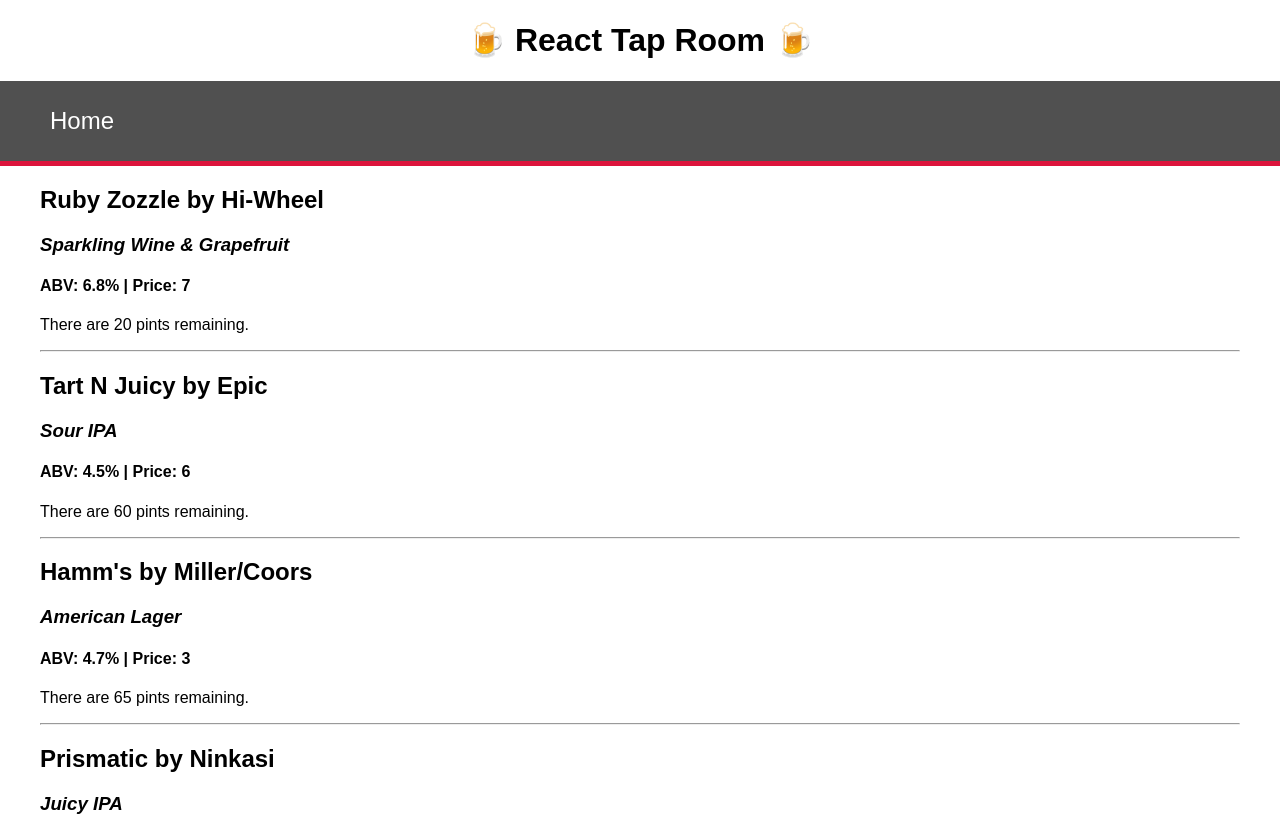
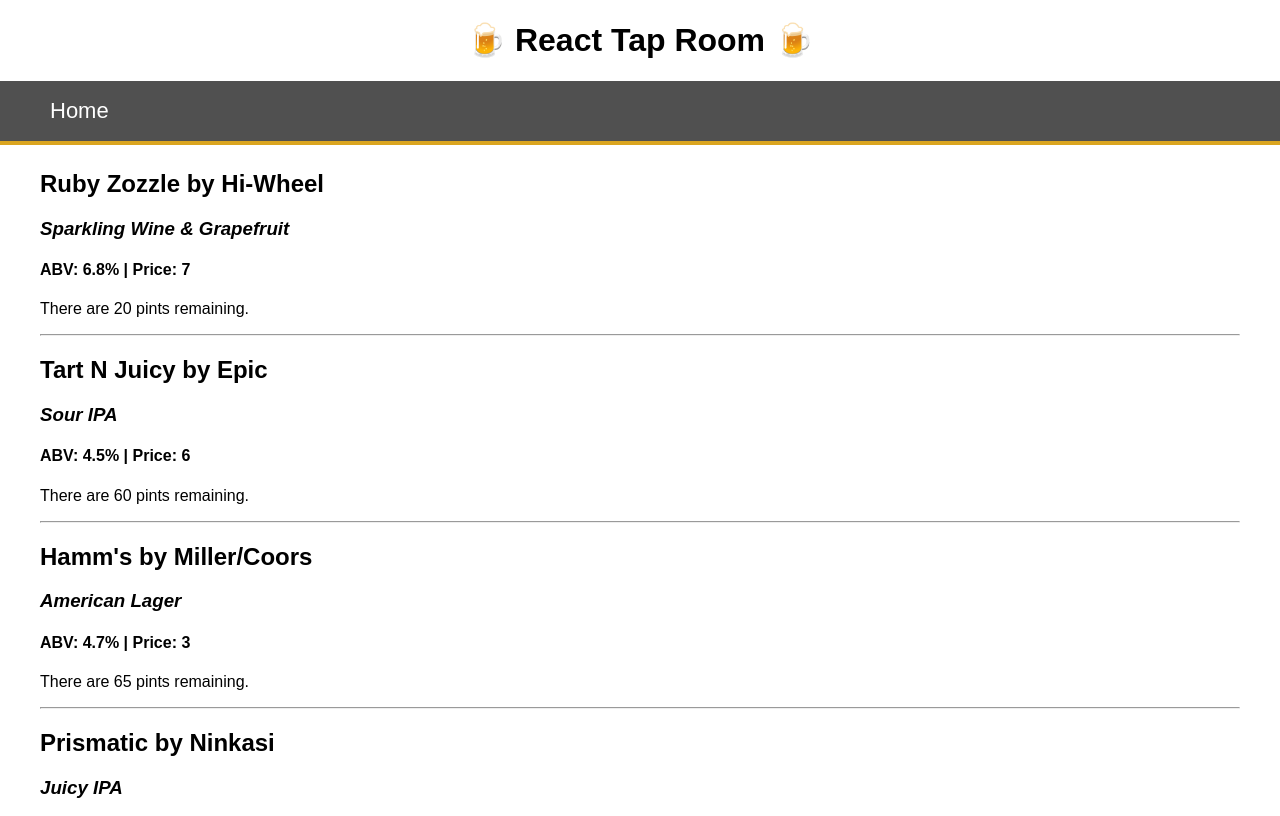
Before and after one commit to ellymaimon/tap-room-react, a React app: page / in a window 1280 px wide. Shown: the top 816 px of the page. Built offline with nearby package versions, Linux system fonts and the light colour scheme.

Commit message:
Change styles in header

```diff
--- a/src/components/Header.jsx
+++ b/src/components/Header.jsx
@@ -6,7 +6,7 @@ function Header(){
     textDecoration: "none",
     color: "white",
     marginLeft: "50px",
-    fontSize: "24px"
+    fontSize: "22px"
   }
   return (
     <div>
@@ -15,12 +15,13 @@ function Header(){
           text-align: center;
         }
         .nav {
-          height: 80px;
+          height: 60px;
           background-color: #505050;
           color: white;
           display: flex;
           align-items: center;
-          border-bottom: 5px solid crimson;
+          border-bottom: 4px solid goldenrod;
+          margin-bottom: 25px;
         }
       `}</style>
 
```
